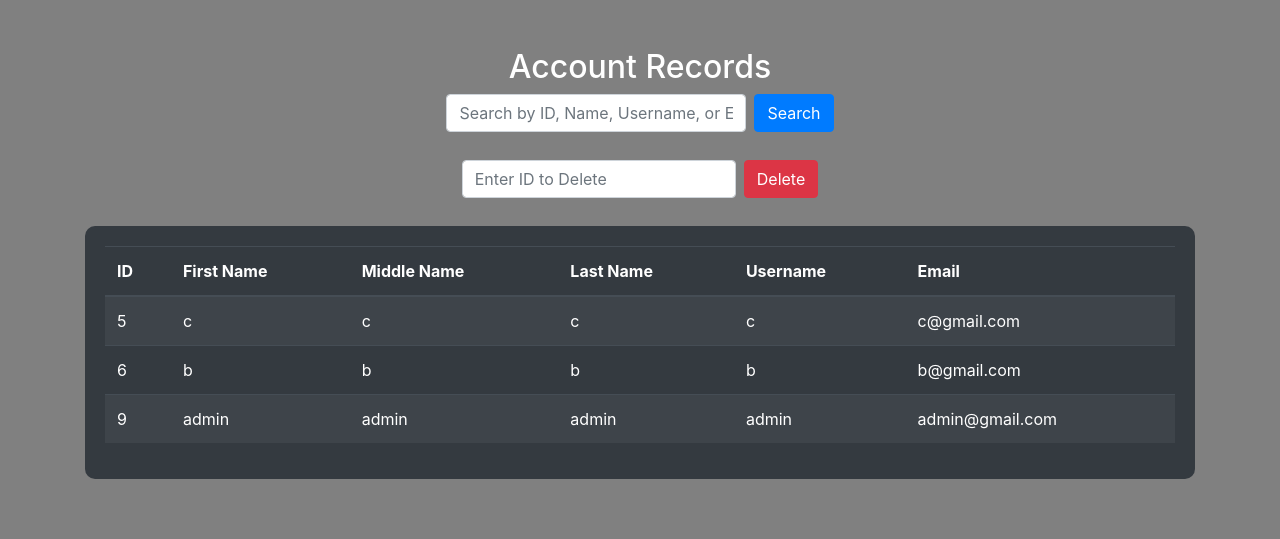
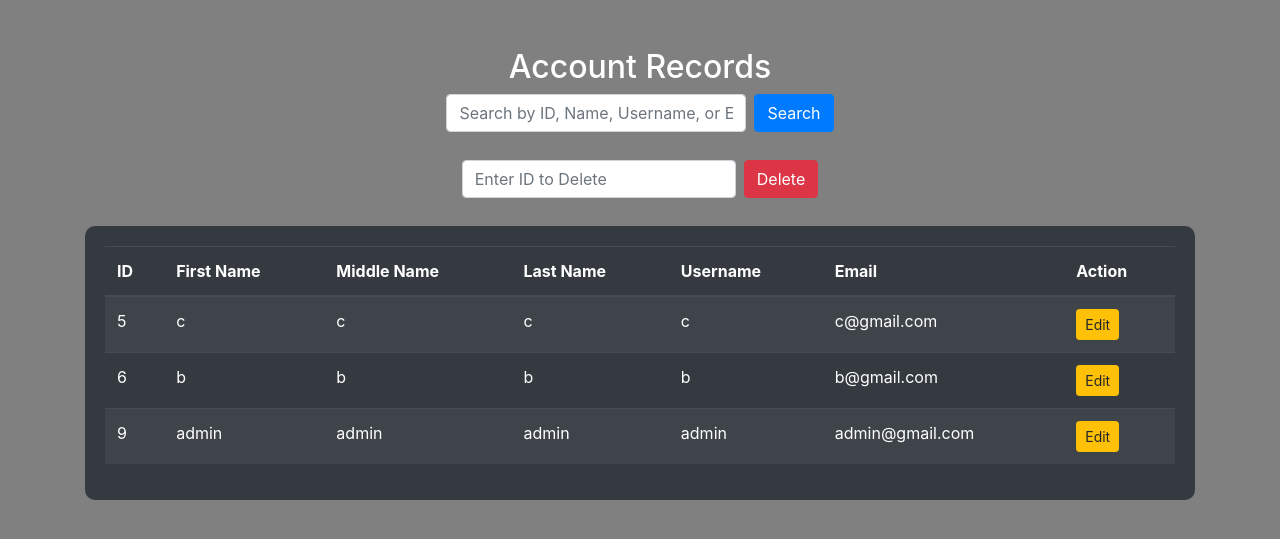
Before and after one commit to User262023/IS203-3B-NunezPrinceAlvier, a PHP site: page /view_records.php in a window 1280 px wide. Shown: the part 56-595 px from the top of the page. Run offline with PHP 8.4, Linux system fonts and the light colour scheme; data comes from the database, SQL or seed files in the repository; some libraries are stand-ins or nearby versions.

Commit message:
Update view_records.php

```diff
--- a/view_records.php
+++ b/view_records.php
@@ -97,6 +97,7 @@ $result = mysqli_query($connection, $queryFetch);
                             <th>Last Name</th>
                             <th>Username</th>
                             <th>Email</th>
+                            <th>Action</th> <!-- Add Action Column for Edit -->
                         </tr>
                     </thead>
                     <tbody>
@@ -110,10 +111,11 @@ $result = mysqli_query($connection, $queryFetch);
                                         <td>{$row['LastName']}</td>
                                         <td>{$row['Username']}</td>
                                         <td>{$row['Email']}</td>
+                                        <td><a href='edit.php?id={$row['ID']}' class='btn btn-warning btn-sm'>Edit</a></td> <!-- Edit Button -->
                                       </tr>";
                             }
                         } else {
-                            echo "<tr><td colspan='6' class='text-center'>No records found</td></tr>";
+                            echo "<tr><td colspan='7' class='text-center'>No records found</td></tr>"; // Updated colspan
                         }
                         ?>
                     </tbody>
```
